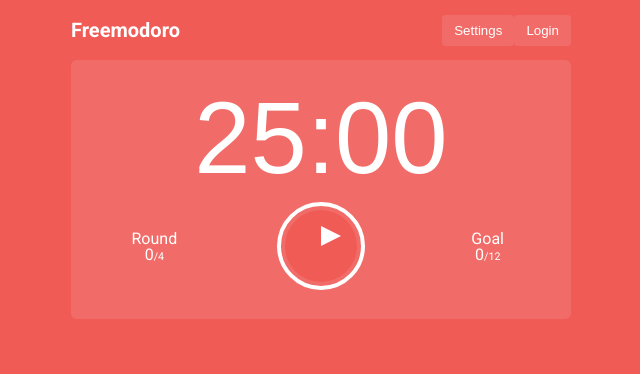
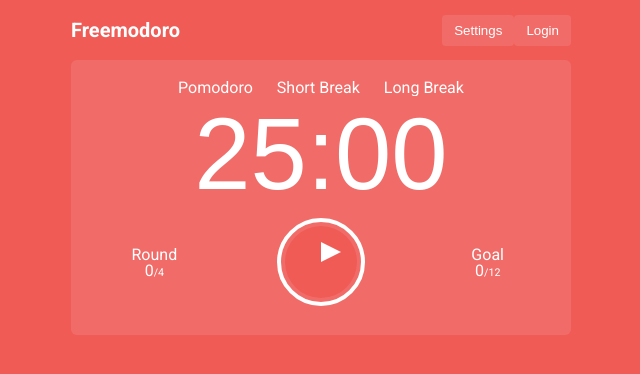
Before and after one commit to jaredblumer/freemodoro, a React (Create React App) app: page / in a window 1280 px wide. Shown: the top 374 px of the page, without its empty margins (319-959 px from the left). Built offline with nearby package versions, Linux system fonts and the light colour scheme.

Commit message:
Add round type text

```diff
--- a/src/components/Pomodoro.js
+++ b/src/components/Pomodoro.js
@@ -104,6 +104,11 @@
           </div>
         </header>
         <div className="display">
+          <div className="round-type">
+            <span>Pomodoro</span>
+            <span>Short Break</span>
+            <span>Long Break</span>
+          </div>
           <div className="timer">
             <button data-testid="timer-display" onClick={this.resetTimer}>
               <Timer secondsRemaining={this.state.secondsRemaining} />
```
